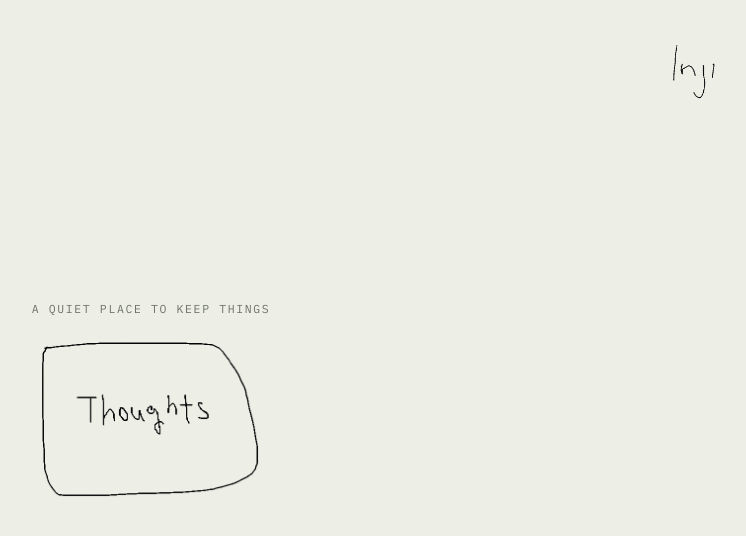
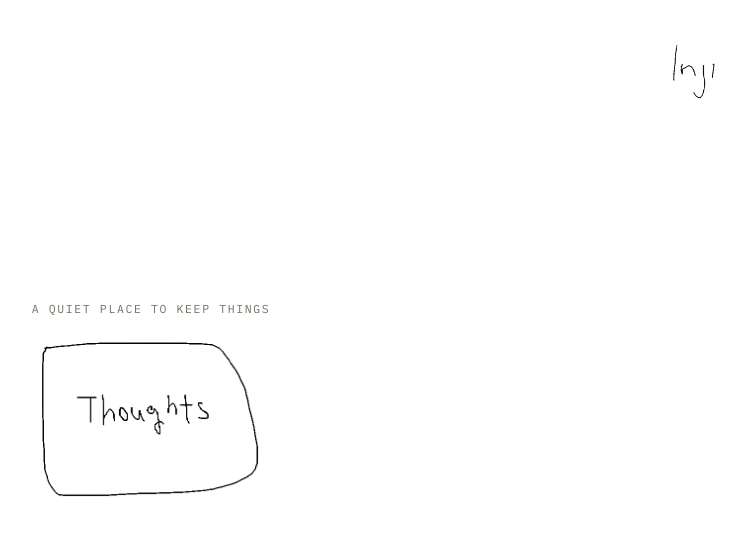
Before and after one commit to kimforefinger/inji-blog, a website: page index.html in a window 1280 px wide. Shown: the whole page, without its empty margins (489-1235 px from the left). Drawn offline with Linux system fonts and the light colour scheme; no server answers.

Commit message:
Change background color

```diff
--- a/style.css
+++ b/style.css
@@ -4,7 +4,7 @@
    ============================================================ */
 
 :root {
-  --bg: #edefe7;
+  --bg: #ffffff;
   --surface: #ffffff;
   --surface-2: #f5f6f0;
   --ink: #24261e;
```
